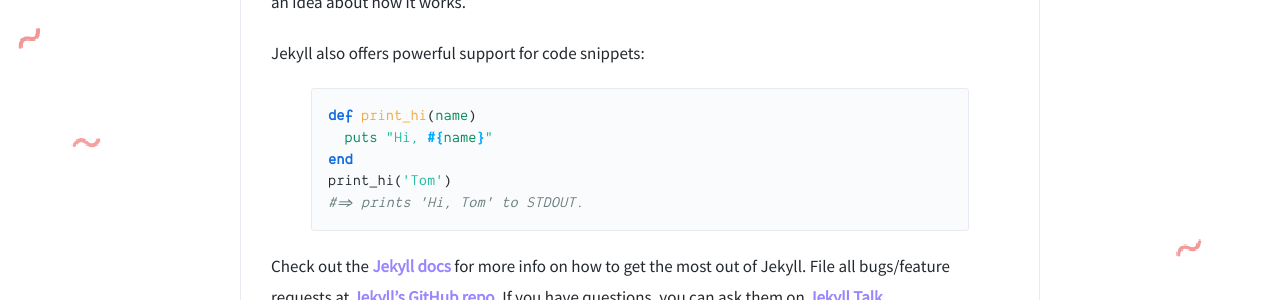
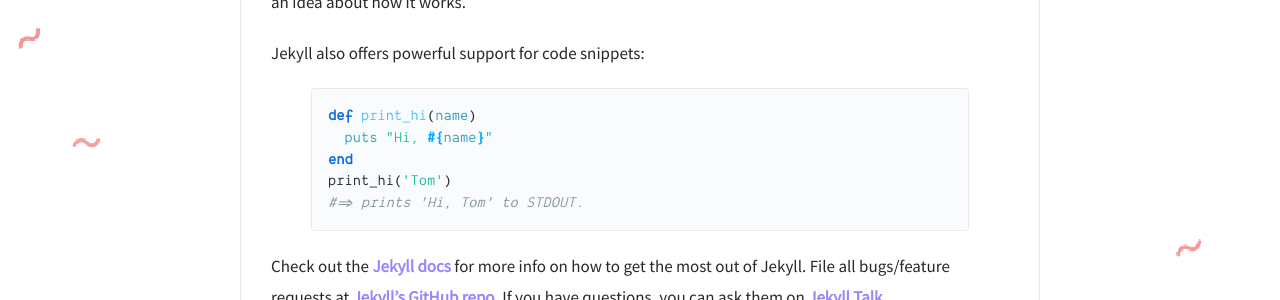
Before and after one commit to Excaive/Excaive.github.io, a Jekyll site: the page built from _posts/2018-05-17-welcome-to-jekyll.markdown, in a window 1280 px wide. Shown: the part 823-1123 px from the top of the page. Built offline with Jekyll 4.4.1, drawn with Linux system fonts in a browser that asks for light colours; comment, search, counter and statistics services are not loaded.

Commit message:
Update pygments_summer.css

```diff
--- a/assets/css/pygments/pygments_summer.css
+++ b/assets/css/pygments/pygments_summer.css
@@ -7,7 +7,7 @@
 .cm { color: #408080; font-style: italic } /* Comment.Multiline */
 .cp { color: #BC7A00 } /* Comment.Preproc */
 .cpf { color: #408080; font-style: italic } /* Comment.PreprocFile */
-.c1 { color: #6b7e7e; font-style: italic } /* Comment.Single */
+.c1 { color: #859797; font-style: italic } /* Comment.Single */
 .cs { color: #408080; font-style: italic } /* Comment.Special */
 .gd { color: #A00000 } /* Generic.Deleted */
 .ge { font-style: italic } /* Generic.Emph */
@@ -28,24 +28,24 @@
 .m { color: #666666 } /* Literal.Number */
 .s { color: #21baa0 } /* Literal.String */
 .na { color: #7D9029 } /* Name.Attribute */
-.nb { color: #038b57 } /* Name.Builtin */
+.nb { color: #3a9fb8 } /* Name.Builtin */
 .nc { color: #ff57a5; font-weight: bold } /* Name.Class */
 .no { color: #880000 } /* Name.Constant */
 .nd { color: #ff57a5 } /* Name.Decorator */
 .ni { color: #999999; font-weight: bold } /* Name.Entity */
 .ne { color: #D2413A; font-weight: bold } /* Name.Exception */
-.nf { color: #f1aa40 } /* Name.Function */
+.nf { color: #46c4ff } /* Name.Function */
 .nl { color: #A0A000 } /* Name.Label */
-.nn { color: #116ce4; font-weight: bold } /* Name.Namespace */
+.nn { color: #5b678a; font-weight: bold } /* Name.Namespace */
 .nt { color: #008000; font-weight: bold } /* Name.Tag */
 .nv { color: #19177C } /* Name.Variable */
 .ow { color: #116ce4; font-weight: bold } /* Operator.Word */
 .w { color: #bbbbbb } /* Text.Whitespace */
-.mb { color: #6b4ea1 } /* Literal.Number.Bin */
-.mf { color: #6b4ea1 } /* Literal.Number.Float */
-.mh { color: #6b4ea1 } /* Literal.Number.Hex */
-.mi { color: #6b4ea1 } /* Literal.Number.Integer */
-.mo { color: #6b4ea1 } /* Literal.Number.Oct */
+.mb { color: #7453b1 } /* Literal.Number.Bin */
+.mf { color: #7453b1 } /* Literal.Number.Float */
+.mh { color: #7453b1 } /* Literal.Number.Hex */
+.mi { color: #7453b1 } /* Literal.Number.Integer */
+.mo { color: #7453b1 } /* Literal.Number.Oct */
 .sa { color: #21baa0 } /* Literal.String.Affix */
 .sb { color: #21baa0 } /* Literal.String.Backtick */
 .sc { color: #21baa0 } /* Literal.String.Char */
```
